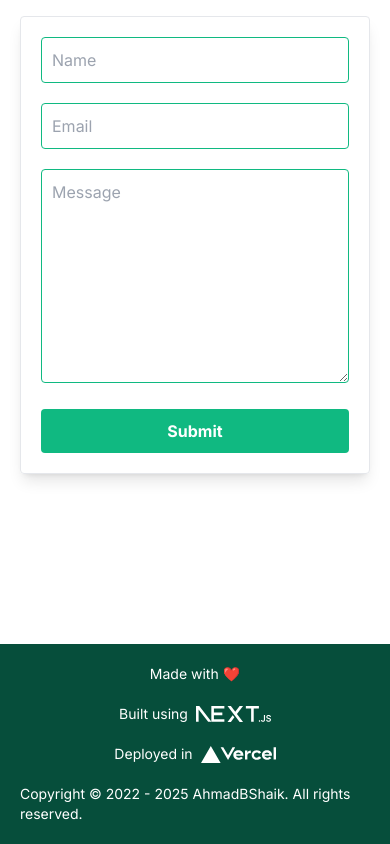
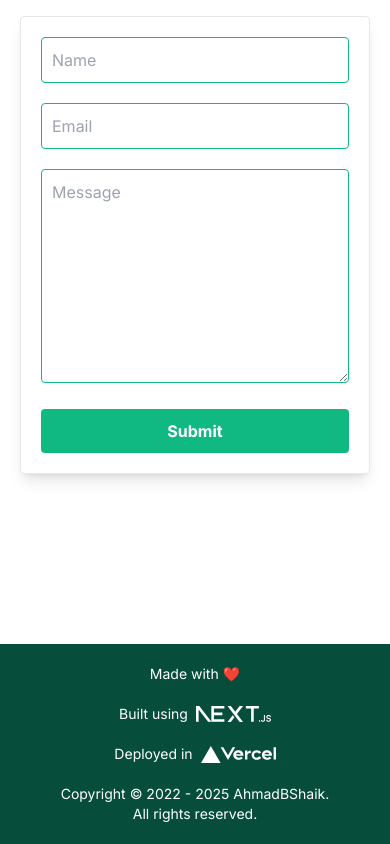
Before and after one commit to AhmadBShaik/portfolio, a Next.js app: page / in a window 390 px wide. Shown: the part 3978-4822 px from the top of the page. Built offline with nearby package versions, Linux system fonts and the light colour scheme.

Commit message:
fix: update copyright text alignment

```diff
--- a/components/footer.tsx
+++ b/components/footer.tsx
@@ -28,9 +28,12 @@
           />
         </span>
       </div>
-      <p>
-        Copyright © 2022 - 2025 AhmadBShaik. All rights reserved.
-      </p>
+      <div className="flex flex-col md:flex-row">
+        <p className="text-center">
+          Copyright © 2022 - 2025 AhmadBShaik.
+        </p>
+        <p className="text-center">All rights reserved.</p>
+      </div>
     </footer>
   )
 }
```
